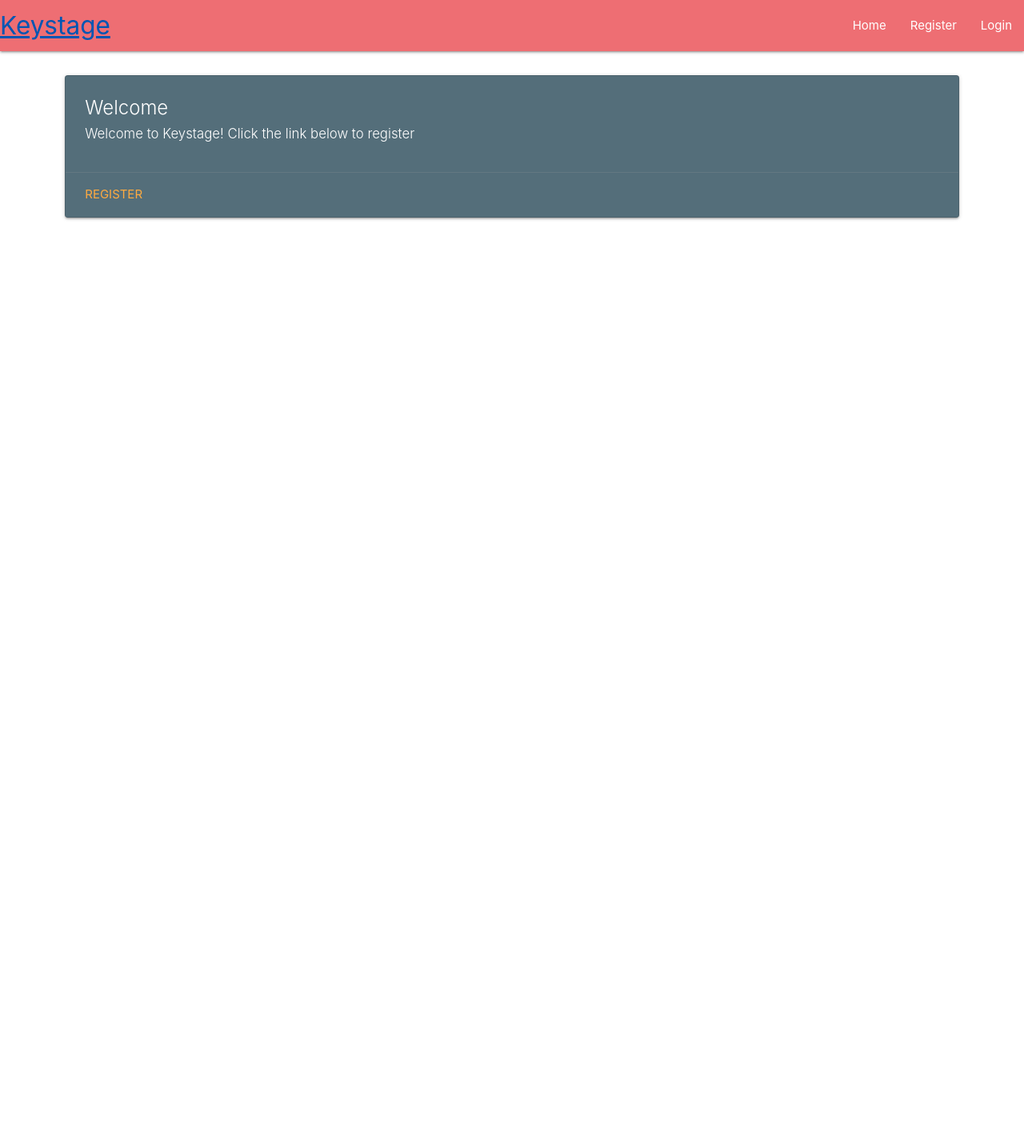
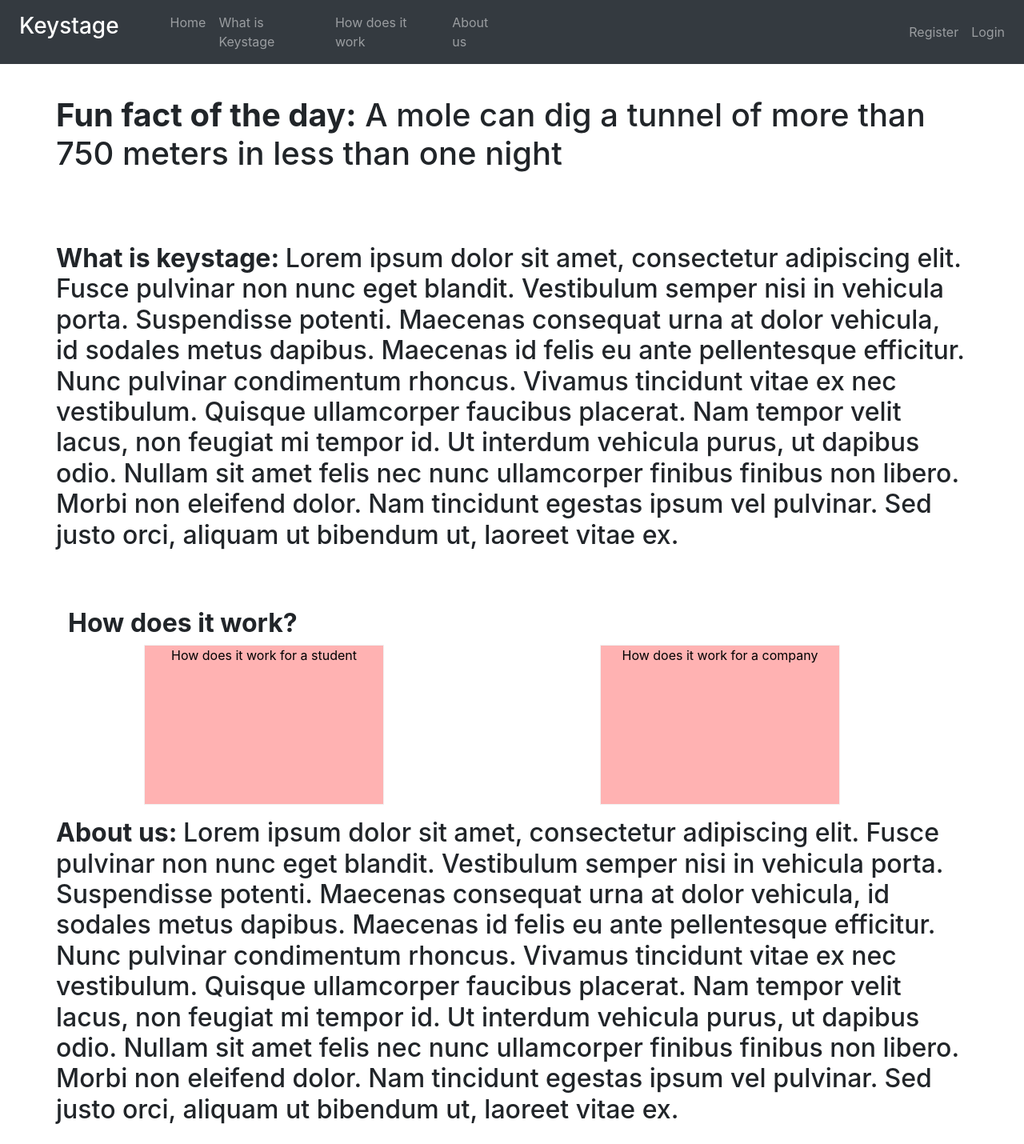
Before and after one commit to matko031/keystage, a Django app: page / in a window 1280 px wide. Shown: the whole page at 80% size. Before the commit the page ends 275 px from the top, so only its background shows below. Run offline with Django 3.2, Linux system fonts and the light colour scheme; some libraries are stand-ins or nearby versions.

Commit message:
Materialize removed, only bootstrap, forms got messed up

```diff
--- a/keystage/main/models.py
+++ b/keystage/main/models.py
@@ -41,6 +41,7 @@ class company_internships(models.Model):
     internship_period = models.DateTimeField(blank=True, null=True, default=None)
     target_study_year = models.IntegerField(blank=True, null=True, default=None)
     description = models.TextField(blank = True, null= True, default=None)
+    student_interests = models.TextField(blank = True, null = True, default= None)
 
 
 class took_internship(models.Model):
--- /dev/null
+++ b/keystage/main/static/main/homepage.css
@@ -0,0 +1,44 @@
+/* The flip card container - set the width and height to whatever you want. We have added the border property to demonstrate that the flip itself goes out of the box on hover (remove perspective if you don't want the 3D effect */
+.flip-card {
+  background-color: transparent;
+  width: 300px;
+  height: 200px;
+  border: 1px solid #f1f1f1;
+  perspective: 1000px; /* Remove this if you don't want the 3D effect */
+}
+
+/* This container is needed to position the front and back side */
+.flip-card-inner {
+  position: relative;
+  width: 100%;
+  height: 100%;
+  text-align: center;
+  transition: transform 0.8s;
+  transform-style: preserve-3d;
+}
+
+/* Do an horizontal flip when you move the mouse over the flip box container */
+.flip-card:hover .flip-card-inner {
+  transform: rotateY(180deg);
+}
+
+/* Position the front and back side */
+.flip-card-front, .flip-card-back {
+  position: absolute;
+  width: 100%;
+  height: 100%;
+  backface-visibility: hidden;
+}
+
+/* Style the front side (fallback if image is missing) */
+.flip-card-front {
+  background-color: rgba(255, 0, 0, 0.3);
+  color: black;
+}
+
+/* Style the back side */
+.flip-card-back {
+  background-color: dodgerblue;
+  color: white;
+  transform: rotateY(180deg);
+}
--- a/keystage/main/templates/main/header.html
+++ b/keystage/main/templates/main/header.html
@@ -1,12 +1,10 @@
 {% load static %}
 <head>
-<link href="{% static 'tinymce/css/prism.css' %}" rel='stylesheet'>
+<link rel="stylesheet" href="{% static 'main/homepage.css' %}">
 
-<link rel="stylesheet" href="https://cdnjs.cloudflare.com/ajax/libs/materialize/1.0.0/css/materialize.min.css">
+
 <link rel="stylesheet" href="https://stackpath.bootstrapcdn.com/bootstrap/4.3.1/css/bootstrap.min.css" integrity="sha384-ggOyR0iXCbMQv3Xipma34MD+dH/1fQ784/j6cY/iJTQUOhcWr7x9JvoRxT2MZw1T" crossorigin="anonymous">
-<script src="https://cdnjs.cloudflare.com/ajax/libs/materialize/1.0.0/js/materialize.min.js"></script>
 <script src="https://code.jquery.com/jquery-3.3.1.slim.min.js" integrity="sha384-q8i/X+965DzO0rT7abK41JStQIAqVgRVzpbzo5smXKp4YfRvH+8abtTE1Pi6jizo" crossorigin="anonymous"></script>
-<script src="https://cdnjs.cloudflare.com/ajax/libs/popper.js/1.14.7/umd/popper.min.js" integrity="sha384-UO2eT0CpHqdSJQ6hJty5KVphtPhzWj9WO1clHTMGa3JDZwrnQq4sF86dIHNDz0W1" crossorigin="anonymous"></script>
 <script src="https://stackpath.bootstrapcdn.com/bootstrap/4.3.1/js/bootstrap.min.js" integrity="sha384-JjSmVgyd0p3pXB1rRibZUAYoIIy6OrQ6VrjIEaFf/nJGzIxFDsf4x0xIM+B07jRM" crossorigin="anonymous"></script>
 </head>
 
@@ -23,6 +21,3 @@
     </div>
 
 </body>
-
-<script src="{% static 'tinymce/js/prism.js' %}"></script>
-<script>M.AutoInit();</script>
--- a/keystage/main/templates/main/home.html
+++ b/keystage/main/templates/main/home.html
@@ -1,44 +1,110 @@
 {% extends "main/header.html" %}
+{% load static %}
+
+
+{% block content %}
 
 
 
-{% block content %}
-<style>
-  #particles-js{
-    height:100%;
-    background: crimson;
-  }
 
-</style>
+
+{% if user.is_authenticated %}
 
 <div class="row">
+<div class="col-12">
+<div class="card bg-light mb-3" >
+  <div class="card-header">Welcome</div>
+  <div class="card-body">
+    <h5 class="card-title">Welcome to keystage</h5>
+    <p class="card-text">Welcome to Keystage! Click the link below to register</p>
+    <br>
+    <a href="register/"> <button class="btn btn-primary">Register</button> </a>
+  </div>
+</div>
+</div>
+</div>
 
-    {% if user.is_authenticated %}
-    <div id = "particles-js"></div>
-    <script type="text/javascript" src = "particles.js" ></script>
-    <script type="text/javascript" src = "app.js" ></script>
+{% endif %}
 
 
-    {% else %}
-       <div class="col s12 m6">
-        <div class="card blue-grey darken-1">
-          <div class="card-content white-text">
-            <span class="card-title">Welcome<span>
-              <p style="font-size:70%">Welcome to Keystage! Click the link below to register</p>
+<div class="row">
+    <p><h1><strong>Fun fact of the day:</strong> A mole can dig a tunnel of more than 750 meters in less than one night</h1></p>
 </div>
-          <div class="card-action">
-            <a href="register/">Register</a>
-          </div>
-        </div>
+
+
+
+<a name="what_is_keystage"></a>
+
+<div class = "row mb-5 mt-5">
+    <p><h2><strong>What is keystage: </strong>{{lorem_ipsum}}</h2></p>
 </div>
 
 
 
 
 
-    {%endif%}
+
+
+<h2><strong>How does it work?</strong></h2>
+
+<a name="how_does_it_work"></a>
+<div class="row">
+
+    <div class="col-1"></div>
+
+    <div class="col-4">
+    <div class="flip-card">
+        <div class="flip-card-inner">
+            <div class="flip-card-front">
+                <p>How does it work for a student</p>
+            </div>
+
+            <div class="flip-card-back">
+                5 easy steps!
+                <ol>
+                <li>Register</li>
+                <li>Fill in all the needed info</li>
+                <li>Look for the interesting internships yourself</li>
+                <li>If you don't find any, enjoy our fun facts on the front page and we will contact you as soon as there's an internship which corresponds to your profile</li>
+                <li>Go to your internship!</li>
+                </ol>
+            </div>
+        </div>
+    </div>
+    </div>
+
+    <div class="col-2"></div>
+
+    <div class="col-4">
+    <div class="flip-card">
+        <div class="flip-card-inner">
+            <div class="flip-card-front">
+                <p>How does it work for a company</p>
+            </div>
+
+            <div class="flip-card-back">
+                5 easy steps!
+                <ol>
+                <li>Register</li>
+                <li>Go to your profile and create your first internship</li>
+                <li>Fill in all the internship info</li>
+                <li>Enjoy our fun facts on the front page while we look for a student with a profile that matches your needs</li>
+                <li>Teach a student lots of useful things during the internship!</li>
+                </ol>
+            </div>
+        </div>
+    </div>
+    </div>
+
 
 </div>
 
 
+
+
+<div class="row">
+    <a name="about_us"></a>
+    <p><h2><strong>About us: </strong>{{lorem_ipsum}}</h2></p>
+
+</div>
 {% endblock %}
--- a/keystage/main/templates/main/includes/navbar.html
+++ b/keystage/main/templates/main/includes/navbar.html
@@ -1,15 +1,36 @@
-<nav>
-    <div class="nav-wrapper">
-        <a href="/" class="brand-logo">Keystage</a>
-        <ul id="nav-mobile" class="right hide-on-small-and-down">
-            <li><a href="/">Home</a></li>
 
+
+<nav class="navbar navbar-expand-md navbar-dark bg-dark">
+    <div class="navbar-collapse collapse w-100 order-1 order-md-0 dual-collapse2">
+        <ul class="navbar-nav mr-auto">
+            <li class="nav-item active mr-5">
+                <a class="nav-link" href="/"> <h3>Keystage</h3></a>
+            </li>
+            <li class="nav-item">
+                <a class="nav-link" href="/">Home</a>
+            </li>
+            <li class="nav-item">
+                <a class="nav-link" href="#what_is_keystage">What is Keystage</a>
+
+            </li>
+            <li class="nav-item">
+                <a class="nav-link" href="#how_does_it_work">How does it work</a>
+            </li>
+            <li class="nav-item">
+                <a class="nav-link" href="#about_us">About us</a>
+            </li>
+        </ul>
+    </div>
+
+
+    <div class="navbar-collapse collapse w-100 order-3 dual-collapse2">
+        <ul class="navbar-nav ml-auto">
             {% if user.is_authenticated %}
-                <li><a href="/account">{{user.username}}</a></li>
-                <li><a href="/logout">Logout</a></li>
+                <li class="nav-item"><a class='nav-link' href="/account">{{user.username}}</a></li>
+                <li class="nav-item"><a class='nav-link' href="/logout">Logout</a></li>
             {% else %}
-            <li><a href="/register">Register</a></li>
-            <li><a href="/login">Login</a></li>
+                <li class="nav-item"><a class='nav-link'  href="/register">Register</a></li>
+                <li class="nav-item"><a class='nav-link'  href="/login">Login</a></li>
             {% endif %}
         </ul>
     </div>
--- a/keystage/main/views.py
+++ b/keystage/main/views.py
@@ -36,6 +36,7 @@ def single_slug(request, single_slug):
 
     return HttpResponse(f"{single_slug} doesn't correspond to anything.")
 """
+lorem_ipsum = "Lorem ipsum dolor sit amet, consectetur adipiscing elit. Fusce pulvinar non nunc eget blandit. Vestibulum semper nisi in vehicula porta. Suspendisse potenti. Maecenas consequat urna at dolor vehicula, id sodales metus dapibus. Maecenas id felis eu ante pellentesque efficitur. Nunc pulvinar condimentum rhoncus. Vivamus tincidunt vitae ex nec vestibulum. Quisque ullamcorper faucibus placerat. Nam tempor velit lacus, non feugiat mi tempor id. Ut interdum vehicula purus, ut dapibus odio. Nullam sit amet felis nec nunc ullamcorper finibus finibus non libero. Morbi non eleifend dolor. Nam tincidunt egestas ipsum vel pulvinar. Sed justo orci, aliquam ut bibendum ut, laoreet vitae ex."
 
 def delete_internship(request, internship_id):
     internship = company_internships.objects.get(id=internship_id)
@@ -115,7 +116,7 @@ def homepage(request):
     return render(
         request=request,
         template_name='main/home.html',
-        context={"content": ["These", "are", "some", "nice", "cards"], }
+        context={"lorem_ipsum":lorem_ipsum }
     )
 
 def register_student(request):
```
Also changed, not shown: keystage/main/templates/main/register.html (+18 -20 lines), keystage/db.sqlite3, keystage/main/migrations/0013_company_internships_student_interests.py (added). Lines whose indentation alone changed are shown as unchanged.
